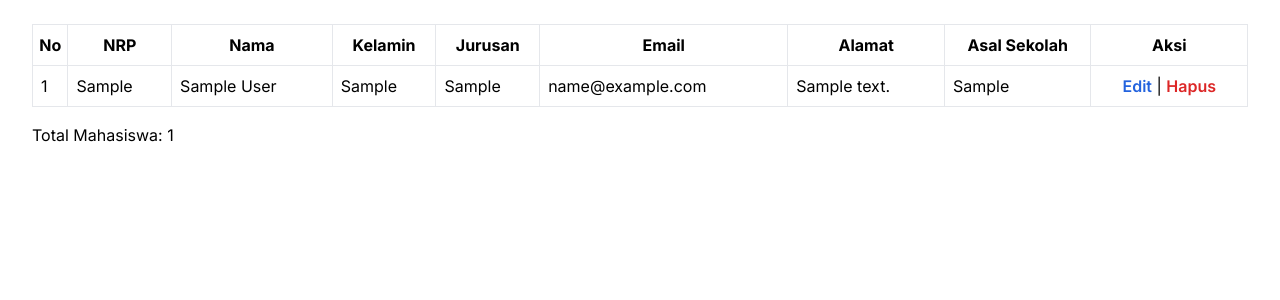
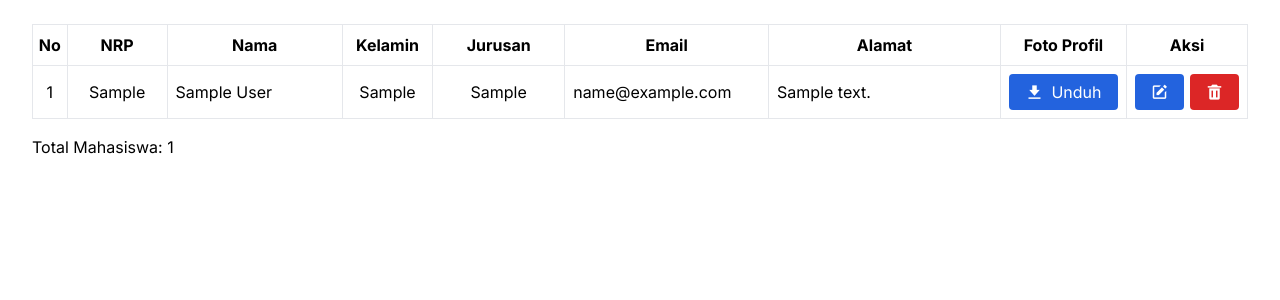
Before and after one commit to daffaazhar/web-CRUD, a PHP site: page / in a window 1280 px wide. Shown: the part 108-408 px from the top of the page. Run offline with PHP 8.4, Linux system fonts and the light colour scheme; tables that the repository leaves empty or names only in its code hold one stand-in row (values such as "Sample post"); some libraries are stand-ins or nearby versions.

Commit message:
add upload & download features

```diff
--- a/config.php
+++ b/config.php
@@ -20,6 +20,21 @@ function query($query)
   return $rows;
 }
 
+class MissingFileException extends Exception
+{
+  protected $message = 'Upload file gambar terlebih dahulu.';
+}
+
+class InvalidExtensionException extends Exception
+{
+  protected $message = 'File gambar harus berekstensi jpg, jpeg, atau png.';
+}
+
+class FileTooLargeException extends Exception
+{
+  protected $message = 'Ukuran gambar tidak boleh melebihi 3 MB.';
+}
+
 function addData($data)
 {
   global $conn;
@@ -29,12 +44,43 @@ function addData($data)
   $jurusan = htmlspecialchars($data["jurusan"]);
   $email = htmlspecialchars($data["email"]);
   $alamat = htmlspecialchars($data["alamat"]);
-  $asal_sekolah = htmlspecialchars($data["asal_sekolah"]);
 
-  $query = "INSERT INTO STUDENT (nrp, nama, jenis_kelamin, jurusan, email, alamat, asal_sekolah) VALUES ('$nrp', '$nama', '$jenis_kelamin', '$jurusan', '$email', '$alamat', '$asal_sekolah')";
+  try {
+    $gambar = upload();
+  } catch (Exception $e) {
+    return array("status" => -1, "result" => $e->getMessage());
+  }
+
+  $query = "INSERT INTO STUDENT (nrp, nama, jenis_kelamin, jurusan, email, alamat, gambar) VALUES ('$nrp', '$nama', '$jenis_kelamin', '$jurusan', '$email', '$alamat', '$gambar')";
   mysqli_query($conn, $query);
 
-  return mysqli_affected_rows($conn);
+  return array("status" => mysqli_affected_rows($conn), "result" => "Data berhasil ditambahkan");
+}
+
+function upload()
+{
+  $fileName = $_FILES["gambar"]["name"];
+  $fileSize = $_FILES["gambar"]["size"];
+  $error = $_FILES["gambar"]["error"];
+  $tmpName = $_FILES["gambar"]["tmp_name"];
+  $validExt = ['jpg', 'jpeg', 'png', 'webp'];
+  $fileExt = strtolower(end(explode(".", $fileName)));
+
+  if ($error === 4) {
+    throw new MissingFileException();
+  }
+
+  if (!in_array($fileExt, $validExt)) {
+    throw new InvalidExtensionException();
+  }
+
+  if ($fileSize > 3145728) {
+    throw new FileTooLargeException();
+  }
+
+  $newFileName = uniqid() . "." . $fileExt;
+  move_uploaded_file($tmpName, "../img/" . $newFileName);
+  return $newFileName;
 }
 
 function deleteData($nrp)
@@ -42,7 +88,7 @@ function deleteData($nrp)
   global $conn;
   mysqli_query($conn, "DELETE FROM STUDENT WHERE nrp = '$nrp'");
 
-  return mysqli_affected_rows($conn);
+  return array("status" => mysqli_affected_rows($conn), "result" => "Data berhasil dihapus");
 }
 
 function editData($data)
@@ -54,10 +100,20 @@ function editData($data)
   $jurusan = htmlspecialchars($data["jurusan"]);
   $email = htmlspecialchars($data["email"]);
   $alamat = htmlspecialchars($data["alamat"]);
-  $asal_sekolah = htmlspecialchars($data["asal_sekolah"]);
+  $gambarLama = htmlspecialchars($data["gambarLama"]);
 
-  $query = "UPDATE student SET nama = '$nama', jenis_kelamin = '$jenis_kelamin', jurusan = '$jurusan', email = '$email', alamat = '$alamat', asal_sekolah = '$asal_sekolah' WHERE nrp = '$nrp'";
+  if ($_FILES["gambar"]["error"] === 4) {
+    $gambar = $gambarLama;
+  } else {
+    try {
+      $gambar = upload();
+    } catch (Exception $e) {
+      return array("status" => -1, "result" => $e->getMessage());
+    }
+  }
+
+  $query = "UPDATE student SET nama = '$nama', jenis_kelamin = '$jenis_kelamin', jurusan = '$jurusan', email = '$email', alamat = '$alamat', gambar = '$gambar' WHERE nrp = '$nrp'";
   mysqli_query($conn, $query);
 
-  return mysqli_affected_rows($conn);
+  return array("status" => mysqli_affected_rows($conn), "result" => "Data berhasil diubah");
 }
--- a/index.php
+++ b/index.php
@@ -1,4 +1,5 @@
 <?php
+session_start();
 include("config.php");
 $students = query("SELECT * FROM STUDENT");
 ?>
@@ -20,24 +21,15 @@ $students = query("SELECT * FROM STUDENT");
 </head>
 
 <body class="p-8 overflow-x-hidden">
-  <?php if (isset($_GET["status"])) : ?>
+  <?php if (isset($_SESSION["message"])) : ?>
     <div class="toast">
       <div class="toast-content">
         <i class="bx bx-check check"></i>
         <div class="message">
           <span class="text text-1">Sukses</span>
-          <span class="text text-2">
-            <?php if ($_GET["status"] == "sukses_tambah") : ?>
-              Data berhasil ditambahkan
-            <?php elseif ($_GET["status"] == "sukses_hapus") : ?>
-              Data berhasil dihapus
-            <?php elseif ($_GET["status"] == "sukses_edit") : ?>
-              Data berhasil diubah
-            <?php endif ?>
-          </span>
+          <span class="text text-2"><?= $_SESSION["message"] ?></span>
         </div>
         <i class="bx bx-x close"></i>
-
         <div class="progress"></div>
       </div>
     </div>
@@ -55,15 +47,15 @@ $students = query("SELECT * FROM STUDENT");
     <table class="w-full border mb-4">
       <thead class="border-b">
         <tr>
-          <th scope="col" class="py-2 border-r">No</th>
-          <th scope="col" class="py-2 border-r">NRP</th>
-          <th scope="col" class="py-2 border-r">Nama</th>
-          <th scope="col" class="py-2 border-r">Kelamin</th>
-          <th scope="col" class="py-2 border-r">Jurusan</th>
-          <th scope="col" class="py-2 border-r">Email</th>
-          <th scope="col" class="py-2 border-r">Alamat</th>
-          <th scope="col" class="py-2 border-r">Asal Sekolah</th>
-          <th scope="col" class="py-2">Aksi</th>
+          <th scope="col" class="w-[40px] max-w-[40px] py-2 border-r">No</th>
+          <th scope="col" class="w-[115px] max-w-[115px] py-2 border-r">NRP</th>
+          <th scope="col" class="w-[210px] max-w-[210px] py-2 border-r">Nama</th>
+          <th scope="col" class="w-[100px] max-w[100px] py-2 border-r">Kelamin</th>
+          <th scope="col" class="w-[165px] max-w-[165px] py-2 border-r">Jurusan</th>
+          <th scope="col" class="w-[220px] max-w-[220px] py-2 border-r">Email</th>
+          <th scope="col" class="w-[300px] max-w-[300px] py-2 border-r">Alamat</th>
+          <th scope="col" class="w-[140px] max-w-[140px] py-2 border-r">Foto Profil</th>
+          <th scope="col" class="w-[120px] max-w-[120px] py-2">Aksi</th>
         </tr>
       </thead>
 
@@ -76,18 +68,32 @@ $students = query("SELECT * FROM STUDENT");
         <?php else : ?>
           <?php foreach ($students as $student) : ?>
             <tr>
-              <td class="font-normal whitespace-nowrap py-2 border-r border-b px-2"><?= $i++ ?></td>
-              <td class="whitespace-nowrap py-2 border-r border-b px-2"><?= $student["nrp"] ?></td>
-              <td class="whitespace-nowrap py-2 border-r border-b px-2"><?= $student["nama"] ?></td>
-              <td class="whitespace-nowrap py-2 border-r border-b px-2"><?= $student["jenis_kelamin"] ?></td>
-              <td class="whitespace-nowrap py-2 border-r border-b px-2"><?= $student["jurusan"] ?></td>
-              <td class="whitespace-nowrap py-2 border-r border-b px-2"><?= $student["email"] ?></td>
-              <td class="whitespace-nowrap py-2 border-r border-b px-2"><?= $student["alamat"] ?></td>
-              <td class="whitespace-nowrap py-2 border-r border-b px-2"><?= $student["asal_sekolah"] ?></td>
-
-              <td class='text-center border-b px-2'>
-                <a class='font-semibold text-[#2363DE] cursor-pointer' href='form/edit.php?nrp=<?= $student["nrp"] ?>'>Edit</a> |
-                <a class='delete-btn font-semibold text-red-600' href="controller/hapus.php?nrp=<?= $student["nrp"] ?>" onclick="return confirm('Apakah Anda yakin ingin menghapus data dengan NRP <?= $student['nrp'] ?>')">Hapus</a>
+              <td class="w-[40px] max-w-[40px] font-normal truncate py-2 border-r border-b px-2 text-center"><?= $i++ ?></td>
+              <td class="w-[115px] max-w-[115px] truncate py-2 border-r border-b px-2 text-center"><?= $student["nrp"] ?></td>
+              <td class="w-[210px] max-w-[210px] truncate py-2 border-r border-b px-2"><?= $student["nama"] ?></td>
+              <td class="w-[100px] max-w[100px] truncate py-2 border-r border-b px-2 text-center"><?= $student["jenis_kelamin"] ?></td>
+              <td class="w-[165px] max-w-[165px] truncate py-2 border-r border-b px-2 text-center"><?= $student["jurusan"] ?></td>
+              <td class="w-[220px] max-w-[220px] truncate py-2 border-r border-b px-2"><?= $student["email"] ?></td>
+              <td class="w-[300px] max-w-[300px] truncate py-2 border-r border-b px-2"><?= $student["alamat"] ?></td>
+              <td class="w-[140px] max-w-[140px] truncate py-2 border-r border-b px-2">
+                <a class="w-full" href='controller/download.php?file=<?= $student["gambar"] ?>'>
+                  <div class="bg-[#2363DE] rounded p-1 flex justify-center items-center gap-x-2">
+                    <i class='bx bxs-download text-white text-lg'></i>
+                    <span class="text-white">Unduh</span>
+                  </div>
+                </a>
+              </td>
+              <td class='w-[120px] max-w-[120px] p-2 flex gap-x-1.5'>
+                <a class="w-full" href='form/edit.php?nrp=<?= $student["nrp"] ?>'>
+                  <div class="bg-[#2363DE] rounded p-1 flex justify-center items-center">
+                    <i class='bx bxs-edit text-white text-lg'></i>
+                  </div>
+                </a>
+                <a class='w-full' href="controller/hapus.php?nrp=<?= $student["nrp"] ?>" onclick="return confirm('Apakah Anda yakin ingin menghapus data dengan NRP <?= $student['nrp'] ?>')">
+                  <div class="bg-red-600 rounded p-1 flex justify-center items-center">
+                    <i class='bx bxs-trash text-white text-lg'></i>
+                  </div>
+                </a>
               </td>
             </tr>
           <?php endforeach ?>
@@ -101,13 +107,13 @@ $students = query("SELECT * FROM STUDENT");
   </div>
 </body>
 
-<script src="https://cdn.jsdelivr.net/npm/sweetalert2@11"></script>
 <script src="./js/main.js"></script>
 
-<?php if (isset($_GET["status"])) : ?>
+<?php if (isset($_SESSION["message"])) : ?>
   <script>
     showToast();
   </script>
 <?php endif ?>
+<?php unset($_SESSION["message"]) ?>
 
 </html>
```
Also changed, not shown: controller/download.php (added, +15 -0 lines), controller/edit.php (+7 -3 lines), controller/hapus.php (+5 -5 lines), controller/tambah.php (+7 -3 lines), css/style.css (+25 -9 lines), form/edit.php (+36 -7 lines), form/tambah.php (+36 -7 lines), js/main.js (+28 -7 lines), img/avatar-placeholder.jpeg (added).
